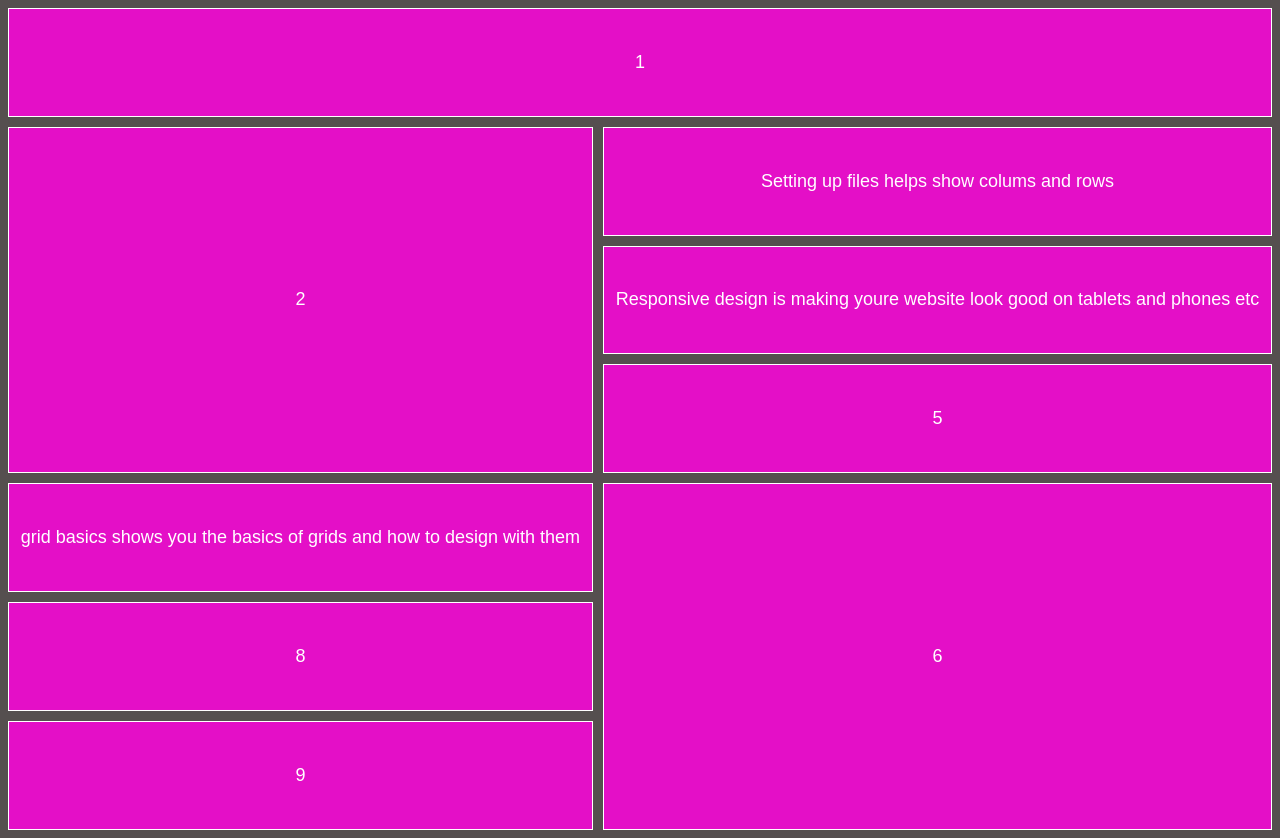
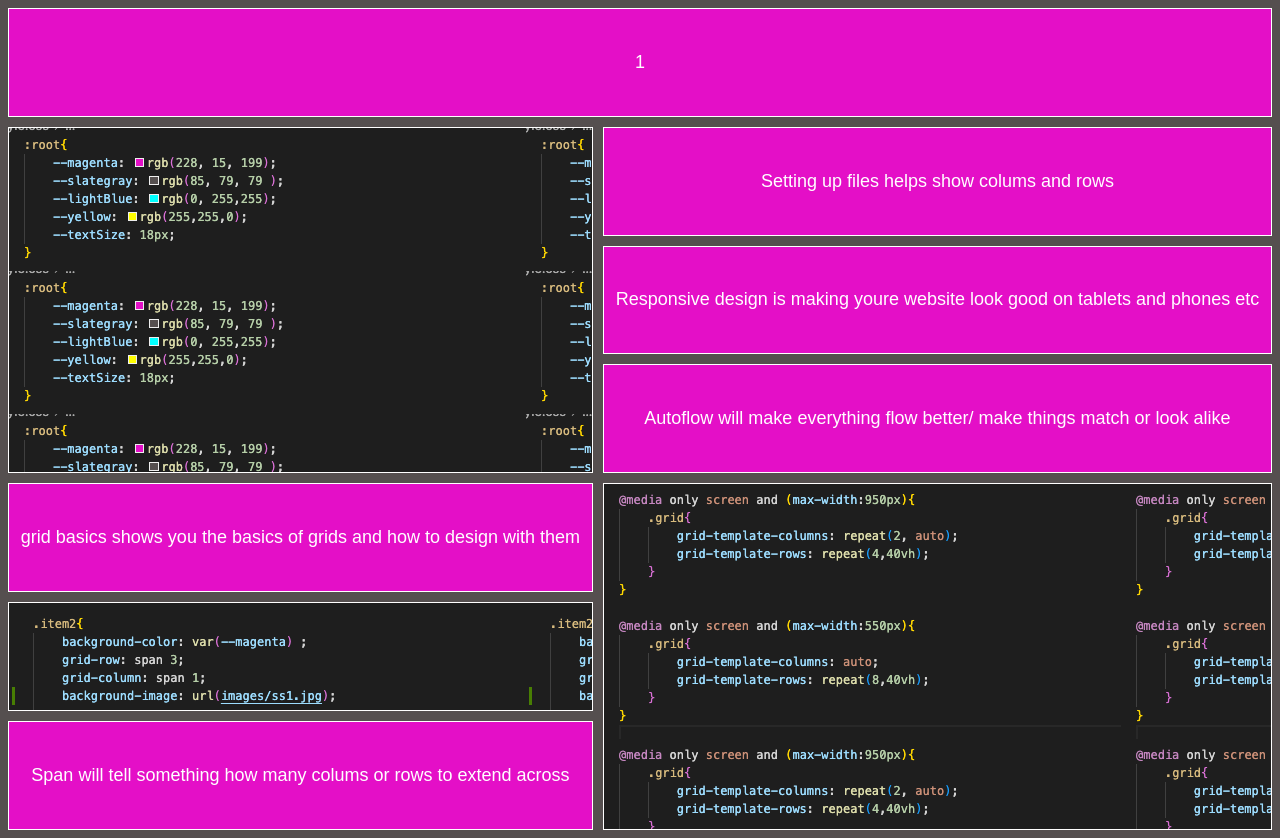
Before and after one commit to EnriqueLopez63/displaygrid, a plain HTML site: page index.html in a window 1280 px wide. Drawn offline with Linux system fonts and the light colour scheme.

Commit message:
Add files via upload

```diff
--- a/index.html
+++ b/index.html
@@ -11,14 +11,14 @@
 
     <div class="grid">
         <div class="item item1">1</div>
-        <div class="item item2">2</div>
+        <div class="item item2"></div>
         <div class="item item3">Setting up files helps show colums and rows </div>
         <div class="item item4">Responsive design is making youre website look good on tablets and phones etc</div>
-        <div class="item item5">5</div>
+        <div class="item item5">Autoflow will make everything flow better/ make things match or look alike</div>
         <div class="item item7">grid basics shows you the basics of grids and how to design with them</div>
-        <div class="item item6">6</div>
-        <div class="item item8">8</div>
-        <div class="item item9">9</div>
+        <div class="item item6")”></div>
+        <div class="item item8"></div>
+        <div class="item item9">Span will tell something how many colums or rows to extend across</div>
     </div>
 
 
--- a/style.css
+++ b/style.css
@@ -40,13 +40,19 @@ html{
     background-color: var(--magenta) ;
     grid-row: span 3;
     grid-column: span 1;
+    background-image: url(images/ss1.jpg);
 
+}
+
+.item8{
+    background-image: url(images/ss3.jpg);
 }
 
 .item6{
     background-color: rgb(magenta);
     grid-row: span 3;
     grid-column: span 1;
+    background-image: url(images/ss2.jpg);
 }
 
 @media only screen and (max-width:950px){
```
Also changed, not shown: images/ss1.jpg (added), images/ss2.jpg (added), images/ss3.jpg (added).
